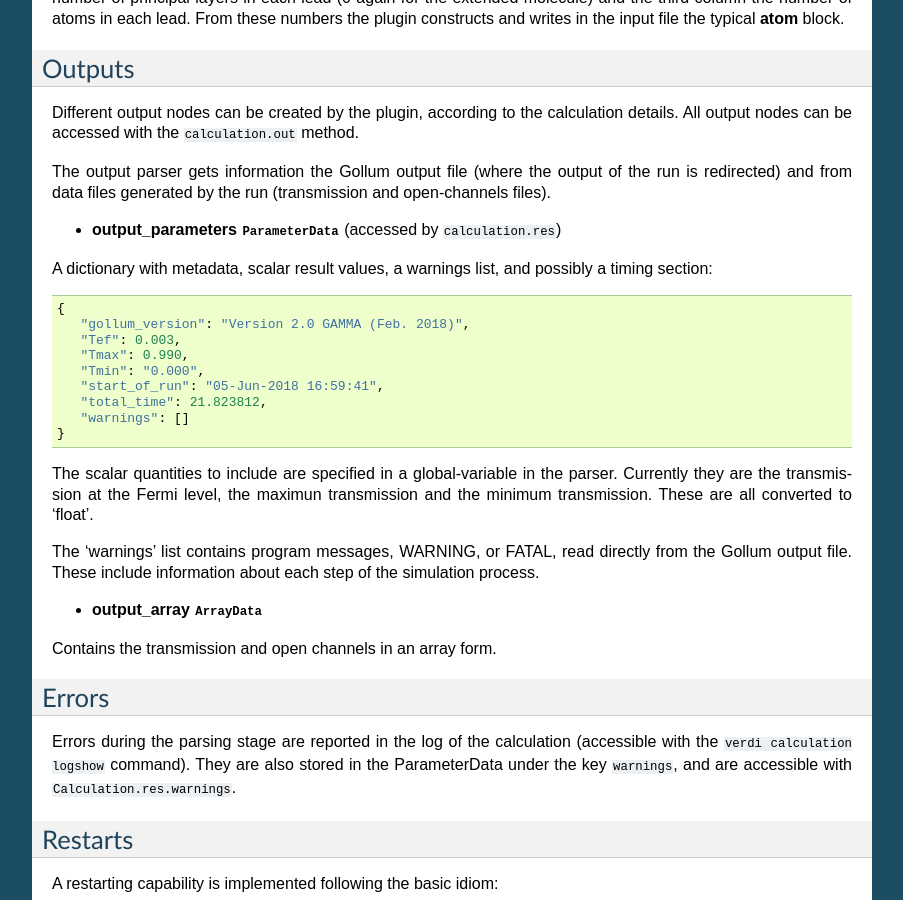
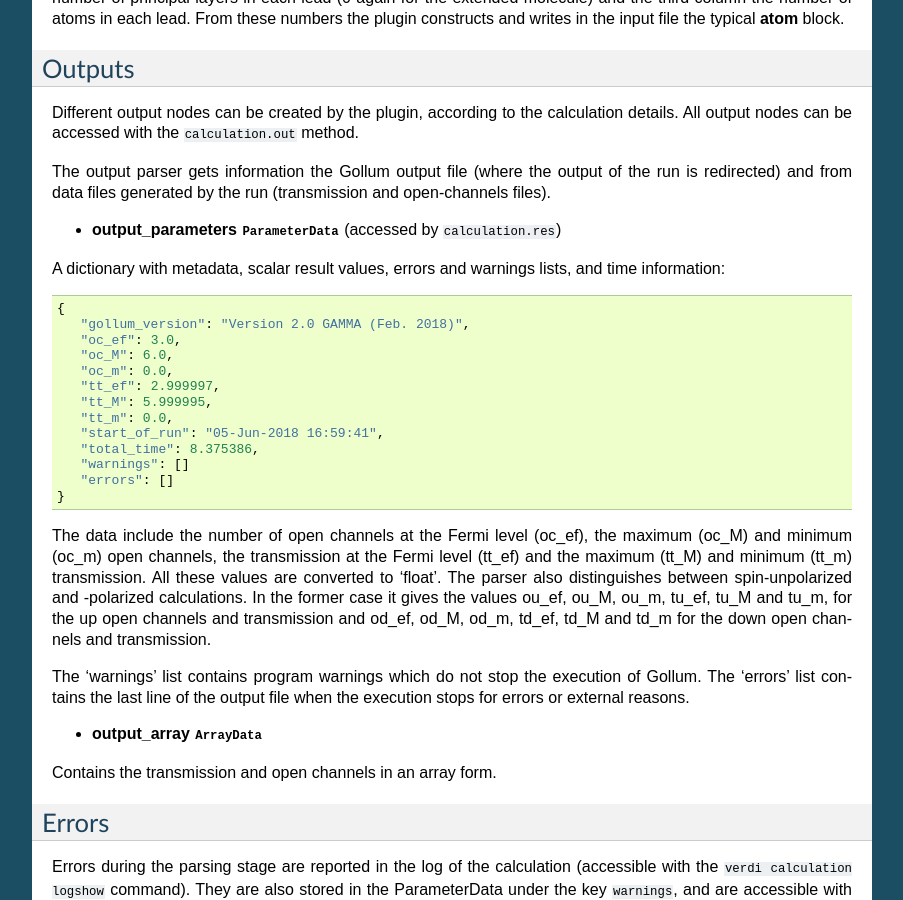
Before and after one commit to garsua/aiida-gollum, a Sphinx documentation site: the page built from docs/plugins/gollum.rst, in a window 1280 px wide and 900 px high, scrolled down 1312 px. Shown: the whole window, without its empty margins (198-1101 px from the left). Built offline with Sphinx 7.4.7, drawn with Linux system fonts in a browser that asks for light colours; formulas are drawn with MathJax 3.

Commit message:
Some changes in plugin and index docs

```diff
--- a/docs/index.rst
+++ b/docs/index.rst
@@ -8,9 +8,9 @@
 #######################################
 
 .. figure:: images/AiiDA_transparent_logo.png
-    :width: 250px
+    :width: 200px
     :align: center
-    :height: 60px
+    :height: 44px
 .. figure:: images/gollum_logo.png
     :width: 233px
     :align: center
--- a/docs/plugins/gollum.rst
+++ b/docs/plugins/gollum.rst
@@ -91,27 +91,35 @@ the run (transmission and open-channels files).
 * **output_parameters** :py:class:`ParameterData <aiida.orm.data.parameter.ParameterData>`
   (accessed by ``calculation.res``)
 
-A dictionary with metadata, scalar result values, a warnings list, and
-possibly a timing section::
+A dictionary with metadata, scalar result values, errors and warnings lists,
+and time information::
 
         {
            "gollum_version": "Version 2.0 GAMMA (Feb. 2018)",
-           "Tef": 0.003,
-           "Tmax": 0.990,
-           "Tmin": "0.000",
+           "oc_ef": 3.0,
+           "oc_M": 6.0,
+           "oc_m": 0.0,
+           "tt_ef": 2.999997,
+           "tt_M": 5.999995,
+           "tt_m": 0.0,
            "start_of_run": "05-Jun-2018 16:59:41",
-           "total_time": 21.823812,
+           "total_time": 8.375386,
            "warnings": []
+           "errors": []
         }
 
-The scalar quantities to include are specified in a global-variable
-in the parser. Currently they are the transmission at the Fermi level,
-the maximun transmission and the minimum transmission. These are
-all converted to 'float'.
+The data include the number of open channels at the Fermi level (oc_ef),
+the maximum (oc_M) and minimum (oc_m) open channels, the transmission at
+the Fermi level (tt_ef) and the maximum (tt_M) and minimum (tt_m)
+transmission. All these values are converted to 'float'. The parser
+also distinguishes between spin-unpolarized and -polarized calculations.
+In the former case it gives the values ou_ef, ou_M, ou_m, tu_ef, tu_M and
+tu_m, for the up open channels and transmission and od_ef, od_M, od_m,
+td_ef, td_M and td_m for the down open channels and transmission.
 
-The 'warnings' list contains program messages, WARNING, or FATAL, read
-directly from the Gollum output file. These include information about
-each step of the simulation process.
+The 'warnings' list contains program warnings which do not stop the
+execution of Gollum. The 'errors' list contains the last line of the
+output file when the execution stops for errors or external reasons.
 
 * **output_array** :py:class:`ArrayData <aiida.orm.data.array.ArrayData>`
 
```
Also changed, not shown: 2 other files.
